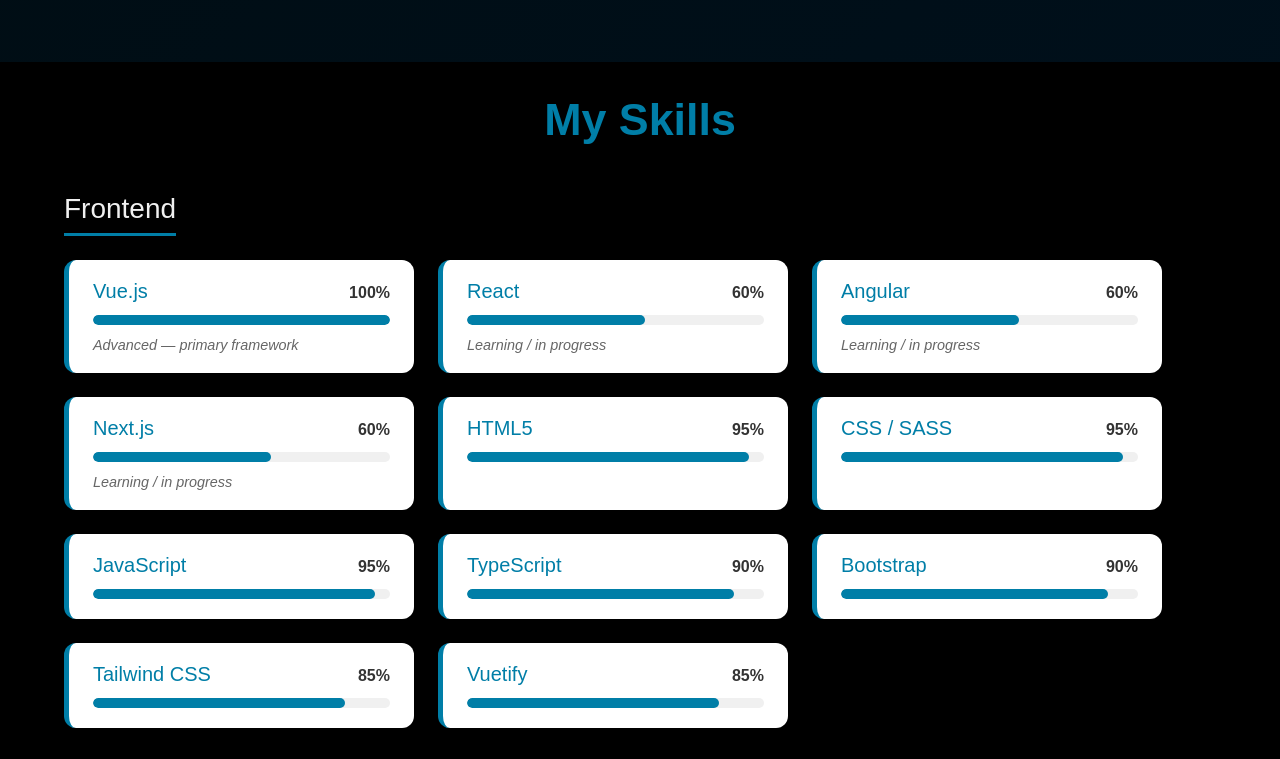
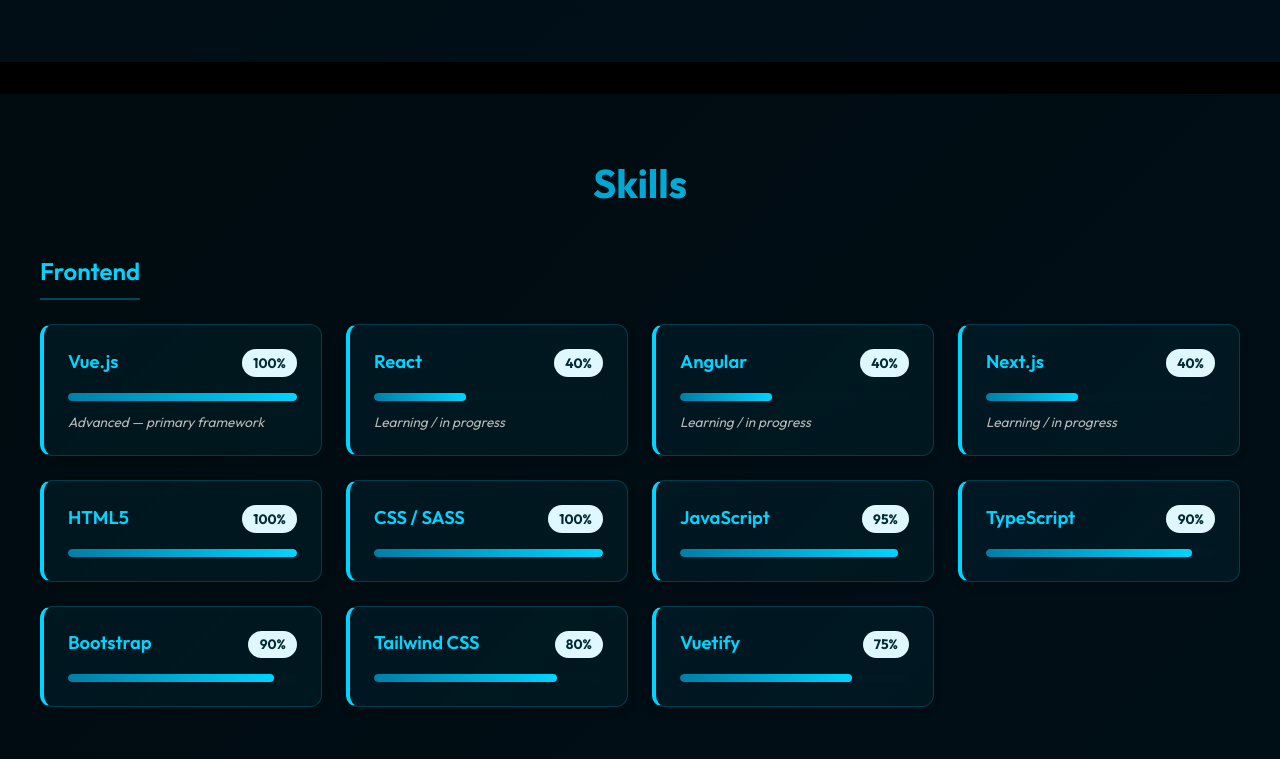
Before and after one commit to GitNinja0/portfolio, a Vue app: page / in a window 1280 px wide. Shown: the part 1256-2015 px from the top of the page. Built offline with nearby package versions, Linux system fonts and the light colour scheme.

Commit message:
mejorado el apartado con estilos para la pagina y cambios en el nivel de aprendizaje

```diff
--- a/src/components/main/Skills.vue
+++ b/src/components/main/Skills.vue
@@ -4,16 +4,12 @@
 
 const skillsStore = useSkillsStore();
 
-// Agrupamos las habilidades por categoría
 const groupedSkills = computed(() => {
-  // Si la store no está lista o no hay skills, devuelve un objeto vacío
   if (!skillsStore.Skills || skillsStore.Skills.length === 0) {
     return {};
   }
 
   return skillsStore.Skills
-    // --- !! ARREGLO DEL BUG "undefined" !! ---
-    // Filtramos cualquier skill que no tenga una categoría definida
     .filter(skill => skill.category)
     .reduce((acc, skill) => {
       const category = skill.category;
@@ -27,148 +23,166 @@
 </script>
 
 <template>
-  <div class="container">
-    <h2>My Skills</h2>
+  <section class="skills">
+    <div class="skills-inner">
+      <h2>Skills</h2>
 
-    <section v-for="(skills, category) in groupedSkills" :key="category" class="skill_category_section">
+      <div v-for="(skills, category) in groupedSkills" :key="category" class="skill-category">
         <h3>{{ category }}</h3>
 
-      <div class="skills_container">
-
+        <div class="skills-container">
           <div
             v-for="skill in skills"
             :key="skill.name"
-          class="skill_card"
-          :style="{ '--skill-level': skill.level }"
+            class="skill-card"
+            :style="{ '--skill-level': skill.level } as any"
           >
-          <div class="skill_header">
+            <div class="skill-header">
               <h4>{{ skill.name }}</h4>
-            <span>{{ skill.level }}</span>
+              <span class="level-badge">{{ skill.level }}</span>
             </div>
 
-          <div class="skill_progress_bar">
-            <div class="skill_progress_level"></div>
+            <div class="progress-bar">
+              <div class="progress-fill"></div>
             </div>
 
-          <p v-if="skill.note" class="skill_note">{{ skill.note }}</p>
+            <p v-if="skill.note" class="skill-note">{{ skill.note }}</p>
           </div>
-
+        </div>
+      </div>
     </div>
   </section>
-  </div>
 </template>
 
 <style lang="scss" scoped>
-/*
- * =========================================
- * ESTILOS ADAPTADOS PARA MODO OSCURO
- * =========================================
- */
+.skills {
+  padding: 4rem 2rem;
+  background: linear-gradient(135deg, rgba(0, 23, 31, 0.5) 0%, rgba(0, 52, 89, 0.3) 100%);
+  margin: 2rem 0;
 
-.container {
-  width: 90%;
+  .skills-inner {
     max-width: 1200px;
-  margin: 2rem auto;
-  font-family: 'Arial', sans-serif;
+    margin: 0 auto;
   }
 
   h2 {
     text-align: center;
-  font-size: 2.8rem;
-  color: #007EA7; // Tu color principal (se ve bien)
+    font-size: 2.5rem;
+    background: linear-gradient(135deg, #007ea7, #00d4ff);
+    -webkit-background-clip: text;
+    -webkit-text-fill-color: transparent;
+    background-clip: text;
     margin-bottom: 3rem;
+    font-weight: 700;
+  }
+
+  .skill-category {
+    margin-bottom: 3rem;
+
+    h3 {
+      font-size: 1.5rem;
+      color: #00d4ff;
+      padding-bottom: 0.75rem;
+      border-bottom: 2px solid rgba(0, 212, 255, 0.3);
+      display: inline-block;
+      margin-bottom: 1.5rem;
+      font-weight: 600;
+    }
+  }
+
+  .skills-container {
+    display: grid;
+    grid-template-columns: repeat(auto-fit, minmax(280px, 1fr));
+    gap: 1.5rem;
+  }
+
+  .skill-card {
+    background: linear-gradient(135deg, rgba(0, 126, 167, 0.1), rgba(0, 212, 255, 0.05));
+    border: 1px solid rgba(0, 212, 255, 0.2);
+    border-radius: 12px;
+    padding: 1.5rem;
+    box-shadow: 0 4px 8px rgba(0, 0, 0, 0.1);
+    border-left: 4px solid #00d4ff;
+    transition: all 0.3s ease;
+    position: relative;
+    overflow: hidden;
+
+    &::before {
+      content: '';
+      position: absolute;
+      top: 0;
+      left: -100%;
+      width: 100%;
+      height: 100%;
+      background: linear-gradient(90deg, transparent, rgba(0, 212, 255, 0.1), transparent);
+      transition: left 0.6s ease;
+    }
+
+    &:hover {
+      transform: translateY(-8px);
+      box-shadow: 0 12px 30px rgba(0, 212, 255, 0.15);
+      border-color: rgba(0, 212, 255, 0.4);
+
+      &::before {
+        left: 100%;
+      }
+    }
+
+    .skill-header {
+      display: flex;
+      justify-content: space-between;
+      align-items: baseline;
+      gap: 1rem;
+      margin-bottom: 1rem;
+      position: relative;
+      z-index: 1;
+
+      h4 {
+        font-size: 1.15rem;
+        color: #00d4ff;
+        margin: 0;
         font-weight: 600;
       }
 
-.skill_category_section {
-  margin-bottom: 3rem;
-
-  h3 {
-    font-size: 1.75rem;
-    // --- ARREGLO MODO OSCURO ---
-    color: #f0f0f0; // Texto claro para el H3 (título de categoría)
-    padding-bottom: 0.5rem;
-    border-bottom: 3px solid #007EA7; // Tu color
-    display: inline-block;
-    margin-bottom: 1.5rem;
+      .level-badge {
+        font-size: 0.85rem;
+        font-weight: 700;
+        color: #012a33;
+        background: #dff8ff;
+        padding: 0.3rem 0.7rem;
+        border-radius: 999px;
+        white-space: nowrap;
       }
     }
 
-.skills_container {
-  display: flex;
-  flex-direction: row;
-  justify-content: flex-start;
-  flex-wrap: wrap;
-  gap: 1.5rem;
+    .progress-bar {
+      width: 100%;
+      height: 8px;
+      background: rgba(1, 33, 41, 0.15);
+      border-radius: 999px;
+      overflow: hidden;
+      position: relative;
+      z-index: 1;
     }
 
-.skill_card {
-  background-color: #ffffff; // Tarjeta blanca
-  border-radius: 12px;
-  padding: 1.25rem 1.5rem;
-  box-shadow: 0 4px 8px rgba(0, 0, 0, 0.05);
-  width: 350px;
-  box-sizing: border-box;
-  border-left: 5px solid #007EA7;
-  transition: transform 0.3s ease-in-out, box-shadow 0.3s ease-in-out;
-
-  &:hover {
-    transform: translateY(-8px);
-    box-shadow: 0 8px 16px rgba(0, 126, 167, 0.15);
-  }
-
-  /*
-   * --- ARREGLO MODO OSCURO ---
-   * Forzamos los colores de texto DENTRO de la tarjeta
-   * para que sean oscuros y legibles sobre el fondo blanco.
-   */
-  .skill_header {
-    display: flex;
-    justify-content: space-between;
-    align-items: baseline;
-    margin-bottom: 0.75rem;
-
-    h4 {
-      font-size: 1.25rem;
-      color: #007EA7; // Tu color
-      margin: 0;
-    }
-
-    span {
-      font-size: 1rem;
-      font-weight: bold;
-      color: #333333; // Texto oscuro
-    }
-  }
-
-  .skill_note {
-    font-size: 0.9rem;
-    color: #666666; // Texto gris oscuro
-    font-style: italic;
-    margin: 0.75rem 0 0 0;
-  }
-}
-
-
-/* --- ESTILOS DE LA BARRA DE PROGRESO (Sin cambios) --- */
-
-.skill_progress_bar {
-  width: 100%;
-  height: 10px;
-  background-color: #f0f0f0; // Gris claro para la base de la barra
-  border-radius: 5px;
-  overflow: hidden;
-}
-
-.skill_progress_level {
+    .progress-fill {
       height: 100%;
-  width: var(--skill-level); // Usa la variable CSS
-  background-color: #007EA7; // Tu color
-  border-radius: 5px;
-
+      width: var(--skill-level);
+      background: linear-gradient(90deg, #007ea7, #00d4ff);
+      border-radius: 999px;
       transform: scaleX(0);
       transform-origin: left;
       animation: fillBar 1.2s ease-out 0.3s forwards;
+    }
+
+    .skill-note {
+      font-size: 0.85rem;
+      color: #b8b8b8;
+      font-style: italic;
+      margin: 0.75rem 0 0 0;
+      position: relative;
+      z-index: 1;
+    }
   }
 
   @keyframes fillBar {
@@ -179,4 +193,73 @@
       transform: scaleX(1);
     }
   }
+
+  @media (max-width: 768px) {
+    padding: 2.5rem 1.5rem;
+
+    h2 {
+      font-size: 2rem;
+      margin-bottom: 2rem;
+    }
+
+    .skill-category h3 {
+      font-size: 1.25rem;
+      margin-bottom: 1rem;
+    }
+
+    .skills-container {
+      grid-template-columns: repeat(auto-fit, minmax(240px, 1fr));
+      gap: 1rem;
+    }
+
+    .skill-card {
+      padding: 1.25rem;
+
+      .skill-header h4 {
+        font-size: 1rem;
+      }
+
+      .skill-note {
+        font-size: 0.8rem;
+      }
+    }
+  }
+
+  @media (max-width: 450px) {
+    padding: 2rem 1rem;
+
+    h2 {
+      font-size: 1.5rem;
+      margin-bottom: 1.5rem;
+    }
+
+    .skill-category h3 {
+      font-size: 1.1rem;
+    }
+
+    .skills-container {
+      grid-template-columns: 1fr;
+      gap: 0.75rem;
+    }
+
+    .skill-card {
+      padding: 1rem;
+
+      .skill-header {
+        flex-direction: column;
+        align-items: flex-start;
+        gap: 0.5rem;
+
+        h4 {
+          font-size: 0.95rem;
+        }
+
+        .level-badge {
+          align-self: flex-start;
+          font-size: 0.75rem;
+        }
+      }
+    }
+  }
+}
 </style>
--- a/src/stores/skills.ts
+++ b/src/stores/skills.ts
@@ -5,25 +5,25 @@
 
   const Skills = [
     { name: "Vue.js", level: "100%", category: "Frontend", note: "Advanced — primary framework" },
-    { name: "React", level: "60%", category: "Frontend", note: "Learning / in progress" },
-    { name: "Angular", level: "60%", category: "Frontend", note: "Learning / in progress" },
-    { name: "Next.js", level: "60%", category: "Frontend", note: "Learning / in progress" },
-    { name: "HTML5", level: "95%", category: "Frontend" },
-    { name: "CSS / SASS", level: "95%", category: "Frontend" },
+    { name: "React", level: "40%", category: "Frontend", note: "Learning / in progress" },
+    { name: "Angular", level: "40%", category: "Frontend", note: "Learning / in progress" },
+    { name: "Next.js", level: "40%", category: "Frontend", note: "Learning / in progress" },
+    { name: "HTML5", level: "100%", category: "Frontend" },
+    { name: "CSS / SASS", level: "100%", category: "Frontend" },
     { name: "JavaScript", level: "95%", category: "Frontend" },
     { name: "TypeScript", level: "90%", category: "Frontend" },
     { name: "Bootstrap", level: "90%", category: "Frontend" },
-    { name: "Tailwind CSS", level: "85%", category: "Frontend" },
-    { name: "Vuetify", level: "85%", category: "Frontend" },
+    { name: "Tailwind CSS", level: "80%", category: "Frontend" },
+    { name: "Vuetify", level: "75%", category: "Frontend" },
 
-    { name: "Java", level: "90%", category: "Backend", note: "Strong experience" },
+    { name: "Java", level: "95%", category: "Backend", note: "Strong experience" },
     { name: "Spring Boot", level: "90%", category: "Backend", note: "Backend development & security" },
     { name: "Spring Security", level: "90%", category: "Backend" },
 
-    { name: "AWS", level: "35%", category: "Cloud", note: "Basic knowledge" },
+    { name: "AWS", level: "25%", category: "Cloud", note: "Basic knowledge" },
     { name: "Vercel", level: "80%", category: "DevOps", note: "Deployments & hosting" },
 
-    { name: "Figma", level: "95%", category: "Design", note: "Advanced" },
+    { name: "Figma", level: "100%", category: "Design", note: "Advanced" },
     { name: "Adobe Photoshop", level: "60%", category: "Design", note: "Intermediate" },
     { name: "Adobe Illustrator", level: "60%", category: "Design", note: "Intermediate" },
     { name: "Adobe InDesign", level: "60%", category: "Design", note: "Intermediate" }
```
Lines whose indentation alone changed are shown as unchanged.
